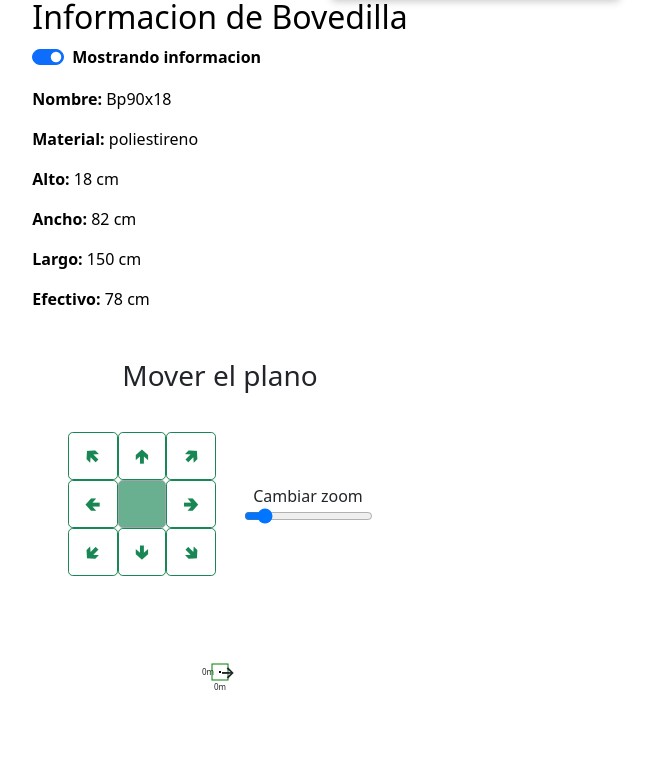
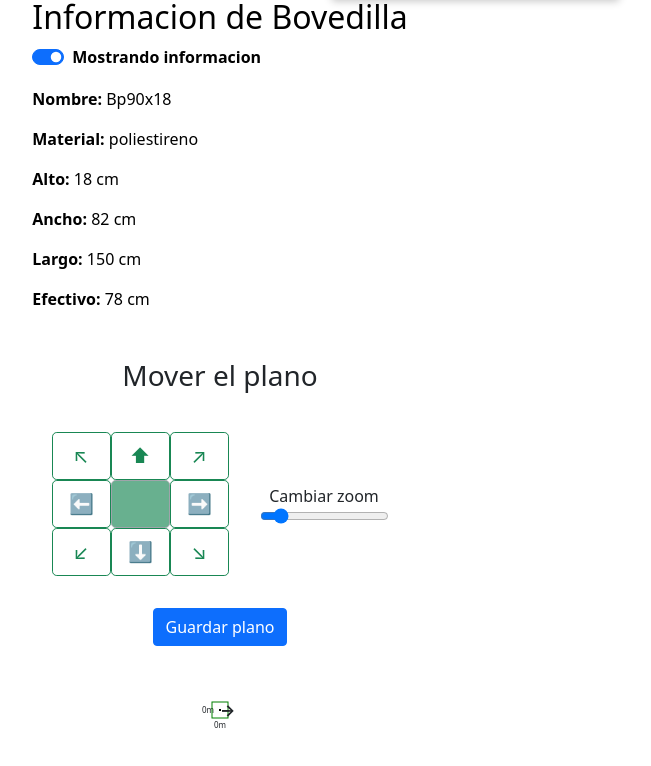
Before and after one commit to CarlosCr18/viguetas, a React (Create React App) app: page / in a window 1280 px wide. Shown: the part 525-1291 px from the top of the page, without its empty margins (420-1071 px from the left). Before the commit the page ends 1261 px from the top, so only its background shows below. Built offline with nearby package versions, Linux system fonts and the light colour scheme.

Commit message:
added html2Canvas

```diff
--- a/package.json
+++ b/package.json
@@ -13,6 +13,7 @@
     "@types/react-dom": "^18.0.0",
     "bootstrap": "^5.1.3",
     "gh-pages": "^3.2.3",
+    "html2canvas": "^1.4.1",
     "react": "^18.1.0",
     "react-bootstrap": "^2.3.0",
     "react-dom": "^18.1.0",
--- a/src/App.css
+++ b/src/App.css
@@ -131,7 +131,7 @@ body {
   flex-direction: row-reverse;
   align-items: center;
   justify-content: center;
-  gap: 3rem;
+  gap: min(5rem, 15vw);
 }
 
 .sliderContainer {
--- a/src/App.tsx
+++ b/src/App.tsx
@@ -64,7 +64,7 @@ function App() {
       </header>
       <body>
         <ControlesDePlano />
-        <div className="Appvigueta">
+        <div className="Appvigueta" id="plano">
           <Vigueta
             ancho={ancho}
             largo={largo}
--- a/src/controlesDePlano.tsx
+++ b/src/controlesDePlano.tsx
@@ -1,5 +1,6 @@
 import React from "react";
 import { Button } from "react-bootstrap";
+import html2canvas from "html2canvas";
 
 const ControlesDePlano: React.FC = () => {
   const [valorX, setValorX] = React.useState(0);
@@ -36,7 +37,7 @@ const ControlesDePlano: React.FC = () => {
               setValorX(valorX - 10);
             }}
           >
-            🢄
+            ↖
           </Button>
           <Button
             variant="outline-success"
@@ -45,7 +46,7 @@ const ControlesDePlano: React.FC = () => {
               setValorY(valorY - 10);
             }}
           >
-            🢁
+            ⬆
           </Button>
           <Button
             variant="outline-success"
@@ -55,7 +56,7 @@ const ControlesDePlano: React.FC = () => {
               setValorX(valorX + 10);
             }}
           >
-            🢅
+            ↗
           </Button>
           <Button
             variant="outline-success"
@@ -64,7 +65,7 @@ const ControlesDePlano: React.FC = () => {
               setValorX(valorX - 10);
             }}
           >
-            🢀
+            ⬅
           </Button>
           <Button className="bg-success" variant="secondary" size="lg" disabled>
             {" "}
@@ -76,7 +77,7 @@ const ControlesDePlano: React.FC = () => {
               setValorX(valorX + 10);
             }}
           >
-            🢂
+            ➡
           </Button>
           <Button
             variant="outline-success"
@@ -86,7 +87,7 @@ const ControlesDePlano: React.FC = () => {
               setValorX(valorX - 10);
             }}
           >
-            🢇
+            ↙
           </Button>
           <Button
             variant="outline-success"
@@ -95,7 +96,7 @@ const ControlesDePlano: React.FC = () => {
               setValorY(valorY + 10);
             }}
           >
-            🢃
+            ⬇
           </Button>
           <Button
             variant="outline-success"
@@ -105,12 +106,44 @@ const ControlesDePlano: React.FC = () => {
               setValorX(valorX + 10);
             }}
           >
-            🢆
+            ↘
           </Button>
         </div>
       </div>
+      <Button
+        onClick={() => {
+          const input: any = document.getElementById("plano");
+
+          html2canvas(input).then((canvas) => {
+            document.body.appendChild(canvas);
+            //saveAs(canvas.toDataURL(), "file-name.png");
+          });
+        }}
+      >
+        Guardar plano
+      </Button>
     </div>
   );
 };
 
+export function saveAs(uri: any, filename: any) {
+  var link = document.createElement("a");
+
+  if (typeof link.download === "string") {
+    link.href = uri;
+    link.download = filename;
+
+    //Firefox requires the link to be in the body
+    document.body.appendChild(link);
+
+    //simulate click
+    link.click();
+
+    //remove the link when done
+    document.body.removeChild(link);
+  } else {
+    window.open(uri);
+  }
+}
+
 export default ControlesDePlano;
--- a/src/form.tsx
+++ b/src/form.tsx
@@ -121,8 +121,10 @@ const FormDeViguetas: React.FC<Props> = ({
         <div className="inputsDiv">
           <Form.Label className="labelInput">Tipo de bovedilla</Form.Label>
           <Form.Select
-            onChange={({ target }: any) => {
-              setTipoDeBovedilla(arrayDeTipoDeBovedilla[target.value]);
+            onChange={({ target }) => {
+              setTipoDeBovedilla(
+                arrayDeTipoDeBovedilla[parseInt(target.value)]
+              );
             }}
           >
             {arrayDeTipoDeBovedilla.map((element, index) => {
--- a/src/vigueta.tsx
+++ b/src/vigueta.tsx
@@ -26,13 +26,13 @@ const Vigueta: React.FC<Props> = ({
   setCantidadDeViguetas,
   setLargoDeViguetas,
 }) => {
-  const mayorLongitud: number = ancho > largo ? ancho : largo;
-  const menorLongitud: number = ancho < largo ? ancho : largo;
   const distanciaEntreViguetas: number = tipoDeBovedilla.efectivo;
+
   const cantidadDeViguetas = inicial
     ? Math.trunc((ancho - 12) / (distanciaEntreViguetas + 12))
     : Math.trunc(ancho / (distanciaEntreViguetas + 12));
   setCantidadDeViguetas(cantidadDeViguetas);
+
   const largoDeVigueta: number =
     largo % 10 >= 5
       ? Math.round(largo / 10) * 10 + 10
@@ -40,6 +40,7 @@ const Vigueta: React.FC<Props> = ({
   setLargoDeViguetas(largoDeVigueta);
 
   const margenTop: number = (largo - largoDeVigueta) / 2 - 2;
+
   const viguetaStyle = {
     width: "12px",
     "min-width": "12px",
@@ -73,7 +74,7 @@ const Vigueta: React.FC<Props> = ({
     outline: "2px solid black",
   };
 
-  let arrayDeViguetas: any = [];
+  let arrayDeViguetas: Array<JSX.Element> = [];
   for (let i = 0; i < cantidadDeViguetas; i++) {
     arrayDeViguetas[i] = (
       <div className="vigueta" key={i + "Vigueta"} style={viguetaStyle}>
@@ -82,20 +83,13 @@ const Vigueta: React.FC<Props> = ({
     );
   }
 
-  console.log(
-    { mayorLongitud },
-    { menorLongitud },
-    { distanciaEntreViguetas },
-    { cantidadDeViguetas }
-  );
-
   return (
     <div className="viguetasContainer" style={viguetasContainerStyle}>
       <div className="largoDeMedida">{largo / 100 + "m"}</div>
-      <div className="muroExterior"> </div>
+      <div className="muroExterior">{}</div>
       <div className="anchoDeMedida">{ancho / 100 + "m"}</div>
       {inicial ? <div style={viguetaInicial}>{}</div> : <></>}
-      {arrayDeViguetas.map((element: any) => element)}
+      {arrayDeViguetas.map((element: JSX.Element) => element)}
     </div>
   );
 };
```
Also changed, not shown: 1 other file (tests, documents, lock files or other folders).
